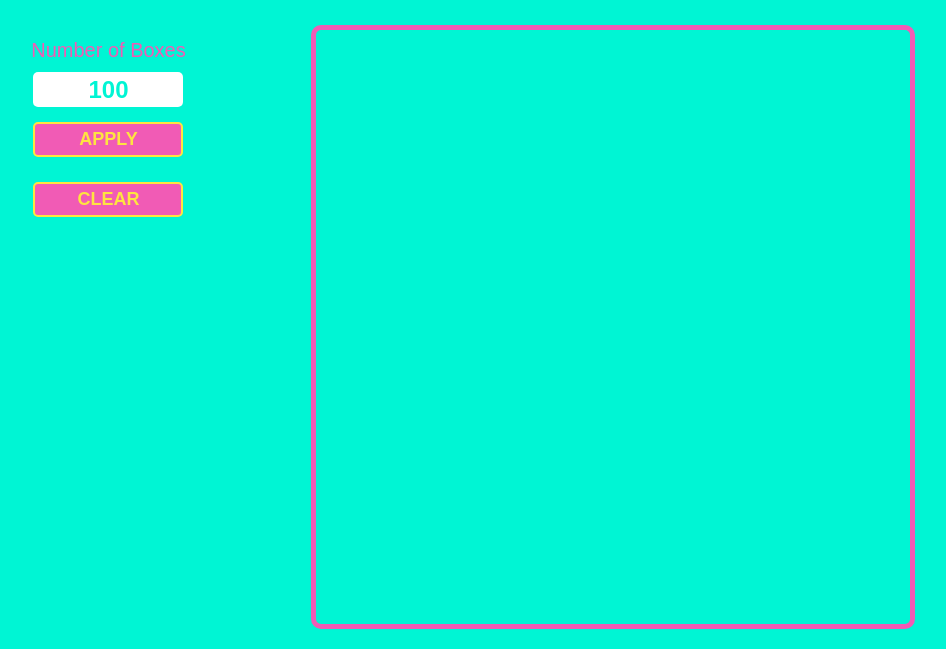
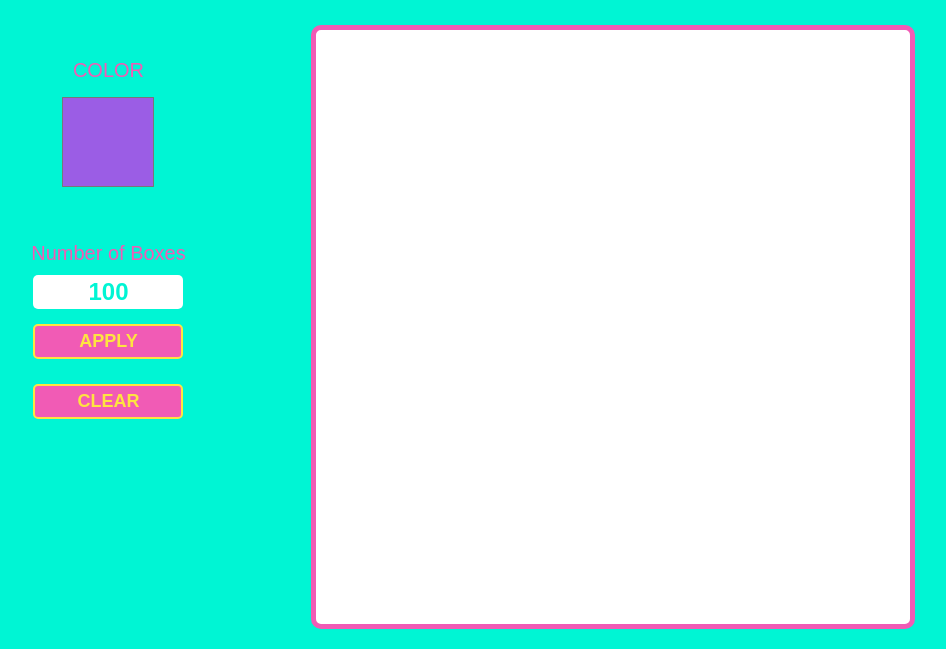
Before and after one commit to vikas236/Etch-a-Sketch, a plain HTML site: page index.html in a window 1280 px wide. Both pictures are taken after a click on the button "APPLY". Shown: the part 151-800 px from the top of the page, without its empty margins (167-1113 px from the left). Drawn offline with Linux system fonts and the light colour scheme.

Commit message:
add color picker link with apply button

```diff
--- a/index.html
+++ b/index.html
@@ -10,6 +10,8 @@
 </head>
 <body>
     <div class="panel">
+        <label for="label">COLOR</label>
+        <input type="color" id="color" value="#9B5DE5">
         <label for="sqrs">Number of Boxes</label>
         <input id="sqrs" type="text" class="sqrs" type="number">
         <button class="apply">APPLY</button>
--- a/script.js
+++ b/script.js
@@ -1,12 +1,13 @@
 // calling elements
 const container = document.querySelector(".container");
 const clear = document.querySelector(".clear");
+const paint = document.querySelector("#color");
 const sqrs = document.querySelector(".sqrs");
 const apply = document.querySelector(".apply");
 
 
 // generate sketchpad and boxes
-function generateBoxes(num) {
+function generateBoxes(num, color) {
     sqrs.value = num;
     let size = (600 / num) + "px";
     for (i = 0; i < num; i++) {
@@ -17,7 +18,6 @@ function generateBoxes(num) {
             row.childNodes[k].classList.add("box");
             row.childNodes[k].style.width = size;
             row.childNodes[k].style.height = size;
-            console.log(row.childNodes[k].style.width)
         };
     };
 };
@@ -26,17 +26,19 @@ generateBoxes(100);
 
 // functions
 const box = document.querySelectorAll(".box");
+let color;
 
 function activateBox() {
+    color = paint.value;
     for (i = 0; i < box.length; i++) {
         box[i].addEventListener("mouseover", function () {
             if (draw && !this.classList.contains("active")) {
-                this.style.background = "#9B5DE5";
+                this.style.background = color;
             }
         });
         box[i].addEventListener("mousedown", function () {
             if (!this.classList.contains("active")) {
-                this.style.background = "#9B5DE5";
+                this.style.background = color;
             }
         })
     }
@@ -45,7 +47,10 @@ function activateBox() {
 function applyNumber() {
     apply.addEventListener("click", function () {
         empty();
-        if (sqrs.value <101) { generateBoxes(sqrs.value); }
+        if (sqrs.value <101) {
+            generateBoxes(sqrs.value);
+            color = paint.value;
+        }
         else { sqrs.value = 100 };
     })
 }
@@ -61,6 +66,6 @@ window.addEventListener("mouseup", function () { draw = false; })
 
 
 // calling functions and events
-activateBox();
+applyNumber();
+activateBox(color);
 clear.addEventListener("click", empty);
-applyNumber();
--- a/styles.css
+++ b/styles.css
@@ -39,7 +39,14 @@ body {
     display: flex;
     flex-direction: column;
     align-items: center;
-    height: 50vh;
+    height: 45vh;
+}
+
+#color {
+    background: transparent;
+    width: 100px;
+    height: 100px;
+    overflow: hidden;
 }
 
 .nboxes {
@@ -90,6 +97,7 @@ label {
 .container {
     width: 604px;
     height: 604px;
+    background: white;
     border: 5px solid #F15BB5;
     display: flex;
     border-radius: 10px;
```
